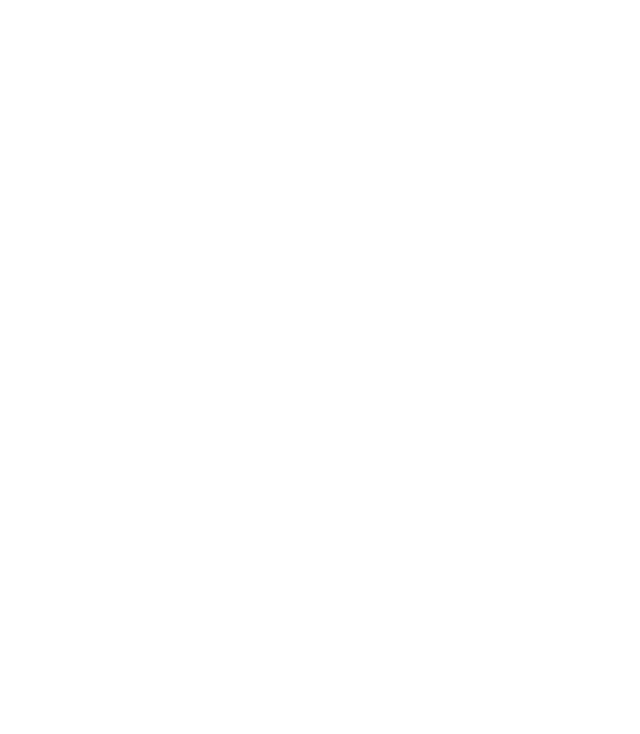
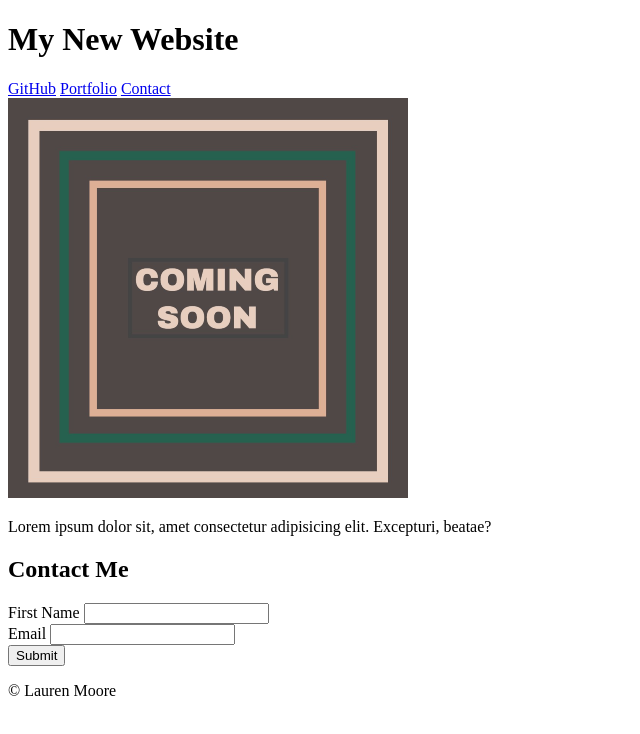
Before and after one commit to Lauren245/mod-01-mini-project, a plain HTML site: page index.html in a window 1280 px wide. Shown: the whole page, without its empty margins (0-640 px from the left). Drawn offline with Linux system fonts and the light colour scheme.

Commit message:
finish adding basic HTML. Will most likely need to add classes in some places later.

```diff
--- a/index.html
+++ b/index.html
@@ -8,12 +8,49 @@
     </head>
 
     <body>
+        <!--unsure if I should have my H1 in the header or the main. It may be easier to style in main,
+            but it might make less sense in terms of organization.-->
+        <header>
+            <h1>My New Website</h1>
+
+            <nav>
+                <!--TODO: replace with actual links-->
+                <a href="#">GitHub</a>
+                <a href="#">Portfolio</a>
+                <a href="#">Contact</a>
+            </nav>
+        </header>
+
         <main>
+            <section>
+                <img src="./assets/images/image-1.png" alt="a colorful box with the words coming soon in the middle"/>
+                <p>Lorem ipsum dolor sit, amet consectetur adipisicing elit. Excepturi, beatae?</p>
+            </section>
 
+            <section>
+                <h2>Contact Me</h2>
+
+                <!--https://www.w3schools.com/html/html_forms.asp-->
+                <form>
+                    <!--https://www.w3schools.com/html/html_forms.asp-->
+
+                    <label for="name">First Name</label>
+                    <input type="text" id="name" name="name"/>
+
+                    <br />
+
+                    <label for="email">Email</label>
+                    <input type="text" id="email" name="email"/>
+
+                    <br />
+
+                    <input type="submit" value="Submit"/>
+                </form>
+            </section>
         </main>
 
         <footer>
-
+            <p>&#169; Lauren Moore</p>
         </footer>
     </body>
 </html>
```
